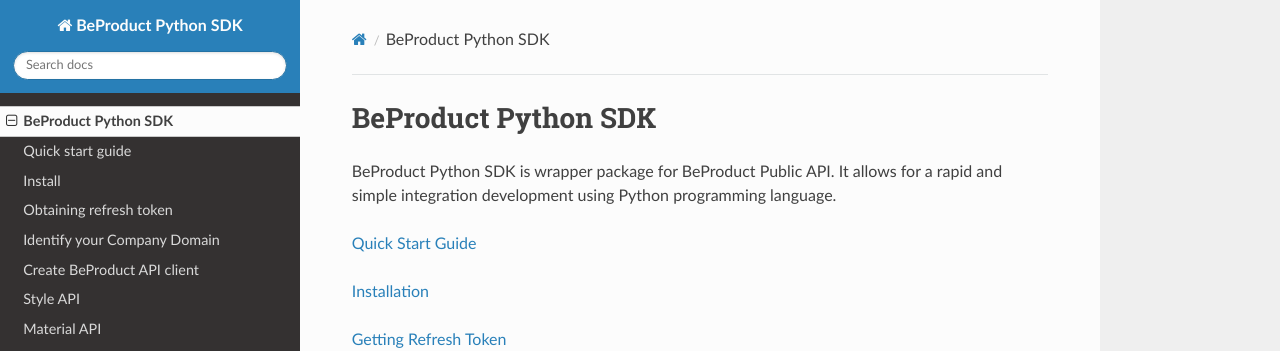
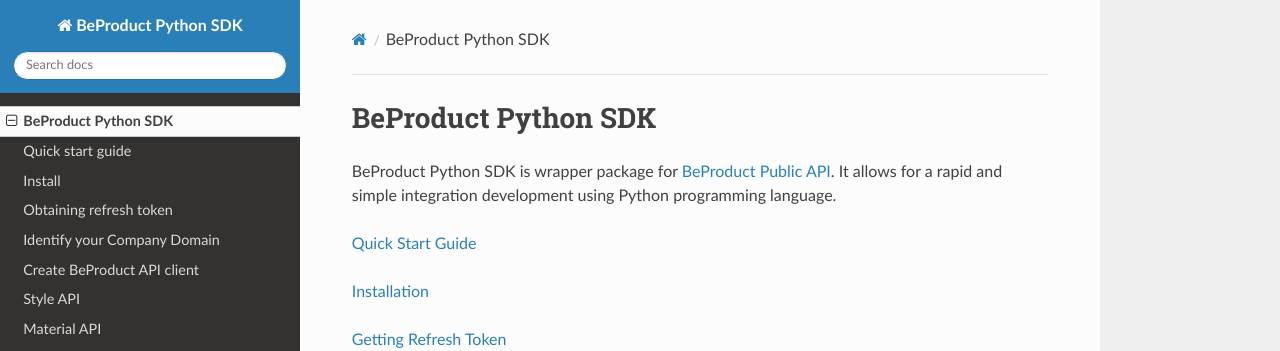
Before and after one commit to BeProduct/BeProduct.Python.SDK, an MkDocs documentation site: the page built from docs/index.md, in a window 1280 px wide. Shown: the top 351 px of the page. Built offline with MkDocs 1.6.1, drawn with Linux system fonts in a browser that asks for light colours; nearby versions of some CDN libraries; some of the changed lines change nothing that is shown.

Commit message:
Minor documentation improvement

```diff
--- a/docs/index.md
+++ b/docs/index.md
@@ -1,6 +1,6 @@
 # BeProduct Python SDK
 
-BeProduct Python SDK is wrapper package for BeProduct Public API.
+BeProduct Python SDK is wrapper package for [BeProduct Public API](https://developers.beproduct.com).
 It allows for a rapid and simple integration development using Python programming language.
 
 
```
